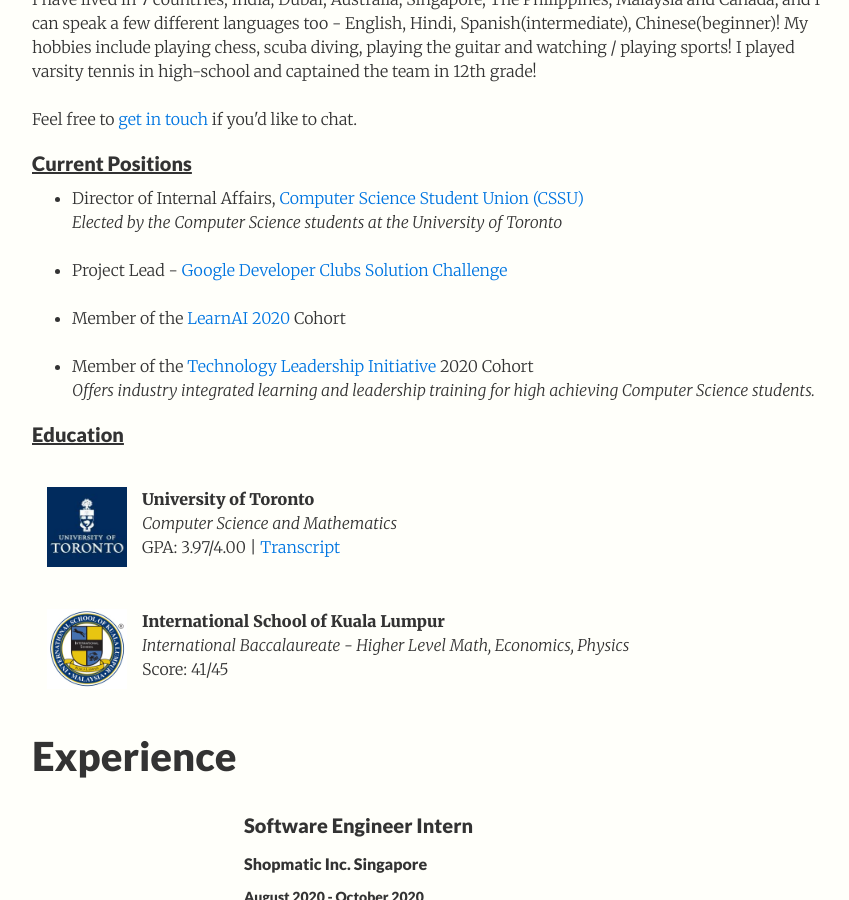
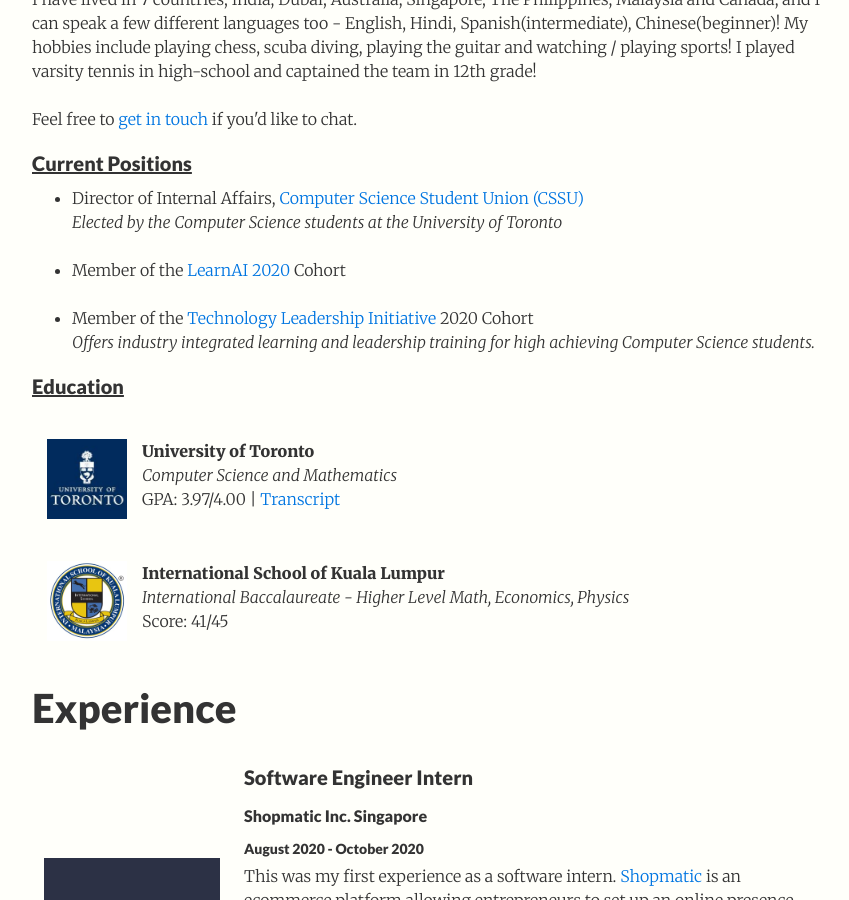
Before and after one commit to ushinghal19/ushinghal19.github.io, a Jekyll site: the page built from index.html, in a window 1280 px wide and 900 px high, scrolled down 500 px. Shown: the whole window, without its empty margins (208-1057 px from the left). Built offline with Jekyll 4.4.1, drawn with Linux system fonts in a browser that asks for light colours; nearby versions of some CDN libraries; a style sheet for code colours, icons or effects is not loaded.

Commit message:
Update index.html

```diff
--- a/index.html
+++ b/index.html
@@ -83,8 +83,6 @@
         <li>Director of Internal Affairs, <a href="cssu.ca">Computer Science Student Union (CSSU) </a></li>
         <em>Elected by the Computer Science students at the University of Toronto</em>
         <br><br>
-        <li> Project Lead - <a href = "https://events.withgoogle.com/dsc-solution-challenge/">Google Developer Clubs Solution Challenge </a></li>
-        <br>
         <li>Member of the <a href=/images/about/learnai.pdf>LearnAI 2020</a> Cohort</li>
         <em></em>
         <br>
```
